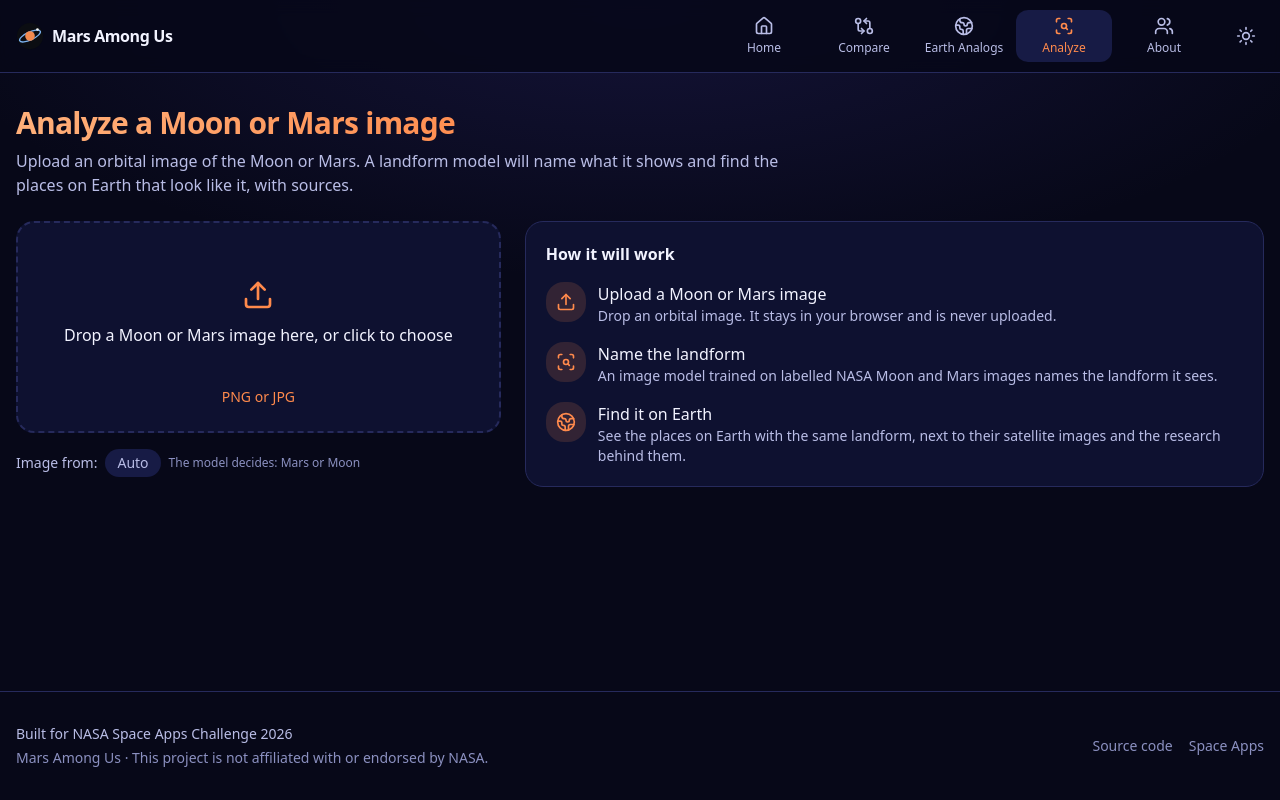
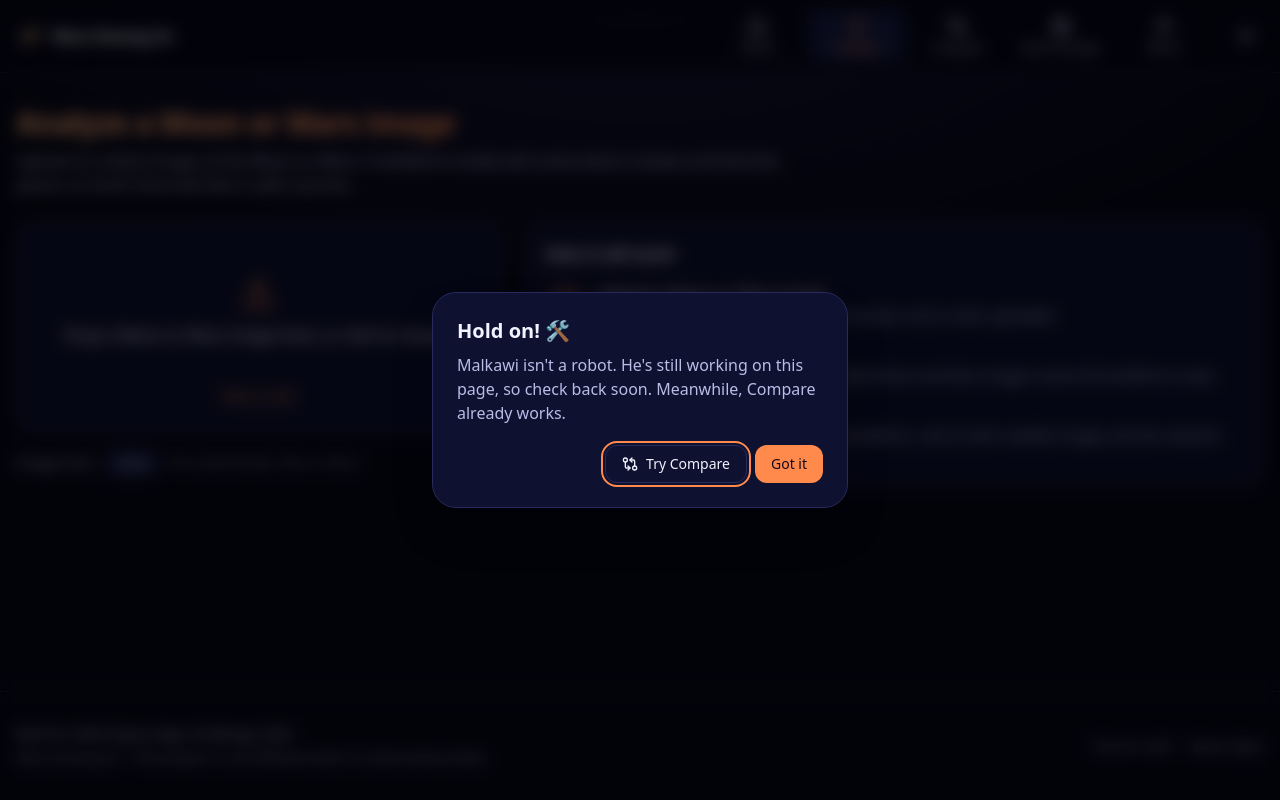
Before and after one commit to malkawi06/mars-among-us, a React (Vite) app: page /analyze in a window 1280 px wide. Built offline with nearby package versions, Linux system fonts and the light colour scheme.

Commit message:
Analyze first: main button, nav order, start tile; coming-soon pop-up; nav labels on one line

```diff
--- a/src/components/Navbar.tsx
+++ b/src/components/Navbar.tsx
@@ -27,7 +27,7 @@
                     end={item.to === '/'}
                     title={item.description}
                     className={({ isActive }) =>
-                      `flex w-24 flex-col items-center gap-1 rounded-lg px-2 py-1.5 text-xs font-medium transition-colors ${
+                      `flex min-w-24 flex-col items-center gap-1 rounded-lg px-3 py-1.5 text-xs font-medium whitespace-nowrap transition-colors ${
                         isActive
                           ? 'bg-surface-2 text-accent'
                           : 'text-fg-2 hover:bg-surface-2 hover:text-fg'
--- a/src/config/site.ts
+++ b/src/config/site.ts
@@ -100,6 +100,12 @@
   nav: [
     { to: '/', label: 'Home', description: 'What the site does and how.' },
     {
+      to: '/analyze',
+      label: 'Analyze',
+      description:
+        'Upload a Moon or Mars image. The landform model is being retrained, so this page does not analyze images yet.',
+    },
+    {
       to: '/compare',
       label: 'Compare',
       description:
@@ -113,12 +119,6 @@
         'A map of places on Earth that look like Moon and Mars landforms, each with its published source.',
     },
     {
-      to: '/analyze',
-      label: 'Analyze',
-      description:
-        'Upload a Moon or Mars image. The landform model is being retrained, so this page does not analyze images yet.',
-    },
-    {
       to: '/about',
       label: 'About',
       description: 'The challenge, the team and every NASA data source used.',
@@ -126,8 +126,8 @@
   ] satisfies NavItem[],
 
   home: {
-    primaryCta: { label: 'Compare with the Moon and Mars', to: '/compare' },
-    secondaryCta: { label: 'Browse Earth analogs', to: '/analogs' },
+    primaryCta: { label: 'Analyze a Moon or Mars image', to: '/analyze' },
+    secondaryCta: { label: 'Compare with the Moon and Mars', to: '/compare' },
     /** Short promises under the buttons. */
     promises: [
       'A source for every number',
@@ -158,6 +158,11 @@
     title: 'Analyze a Moon or Mars image',
     intro:
       'Upload an orbital image of the Moon or Mars. A landform model will name what it shows and find the places on Earth that look like it, with sources.',
+    /** Shown in a pop-up when the page opens, until the landform model is ready. */
+    comingSoon: {
+      title: 'Hold on! 🛠️',
+      body: "Malkawi isn't a robot. He's still working on this page, so check back soon. Meanwhile, Compare already works.",
+    },
     notReady:
       'The landform model is being retrained on the Space Apps challenge data, so this page does not analyze images yet. Your image stays in your browser.',
     steps: [
--- a/src/pages/Analyze.tsx
+++ b/src/pages/Analyze.tsx
@@ -1,6 +1,7 @@
-import { Upload } from 'lucide-react'
+import { GitCompareArrows, Upload } from 'lucide-react'
+import { useEffect, useRef, useState, type DragEvent } from 'react'
+import { Link } from 'react-router'
 import { ANALYZE_STEP_ICONS } from '../lib/icons'
-import { useEffect, useState, type DragEvent } from 'react'
 import { Card } from '../components/Card'
 import { PageHeader } from '../components/PageHeader'
 import { site as siteConfig } from '../config/site'
@@ -19,6 +20,12 @@
   const [imageUrl, setImageUrl] = useState<string>()
   const [dragging, setDragging] = useState(false)
   const [fileError, setFileError] = useState<string>()
+  // Until the landform model is ready, the page opens with a short note saying so.
+  const comingSoon = useRef<HTMLDialogElement>(null)
+  useEffect(() => {
+    comingSoon.current?.showModal()
+  }, [])
+
   // Which world the image shows, as decided by the landform model. Stays undefined ("Auto") until
   // the model is added and has analyzed an image.
   const [detected] = useState<Body>()
@@ -59,6 +66,32 @@
 
   return (
     <div className="mx-auto max-w-7xl px-4 py-8">
+      <dialog
+        ref={comingSoon}
+        aria-labelledby="coming-soon-title"
+        className="m-auto w-[min(26rem,calc(100%-2rem))] rounded-2xl border border-border bg-surface p-6 text-fg shadow-2xl backdrop:bg-black/60 backdrop:backdrop-blur-sm"
+      >
+        <h2 id="coming-soon-title" className="text-xl font-semibold">
+          {page.comingSoon.title}
+        </h2>
+        <p className="mt-2 text-fg-2">{page.comingSoon.body}</p>
+        <form method="dialog" className="mt-5 flex flex-wrap justify-end gap-2">
+          <Link
+            to="/compare"
+            className="inline-flex items-center gap-2 rounded-lg border border-border px-4 py-2 text-sm font-medium hover:border-accent hover:text-accent"
+          >
+            <GitCompareArrows className="size-4" aria-hidden />
+            Try Compare
+          </Link>
+          <button
+            autoFocus
+            className="rounded-lg bg-accent px-4 py-2 text-sm font-medium text-accent-fg hover:opacity-90"
+          >
+            Got it
+          </button>
+        </form>
+      </dialog>
+
       <PageHeader title={page.title} intro={page.intro} />
 
       <div className="grid gap-6 lg:grid-cols-5">
```
